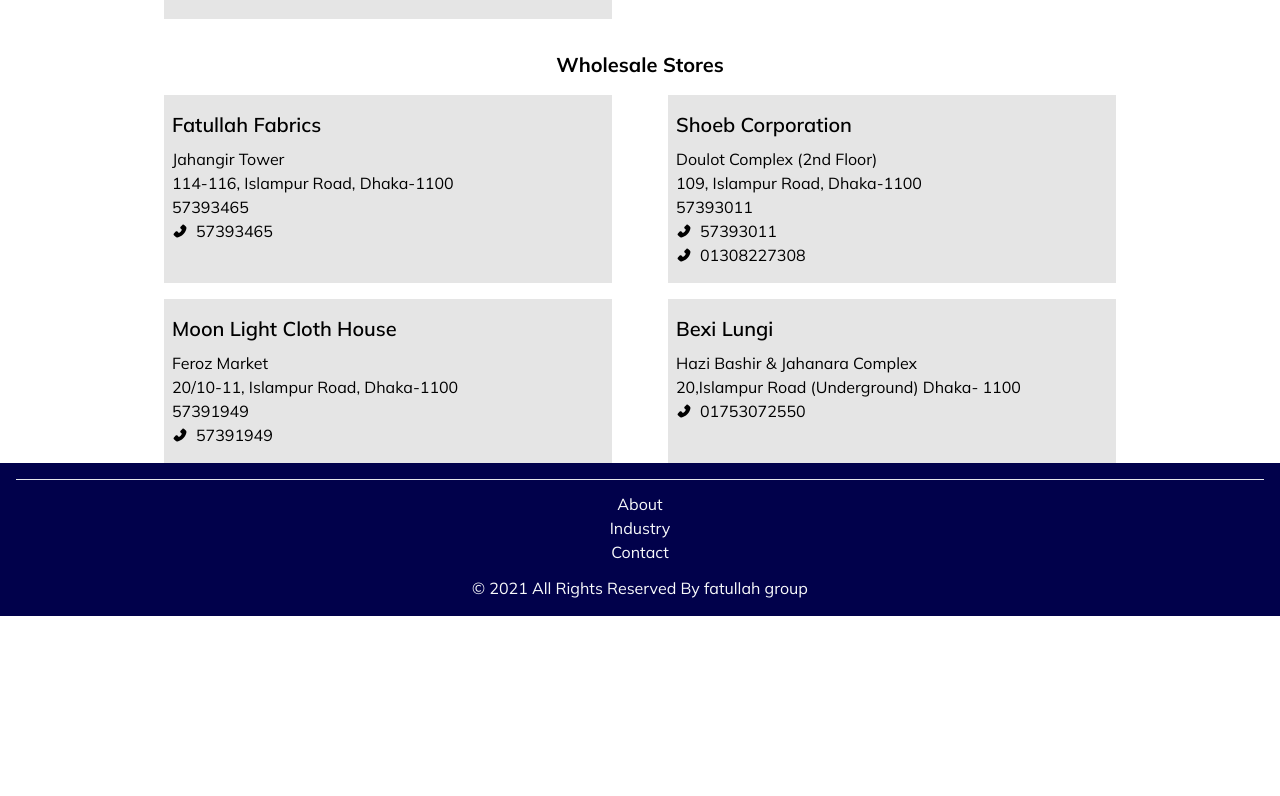
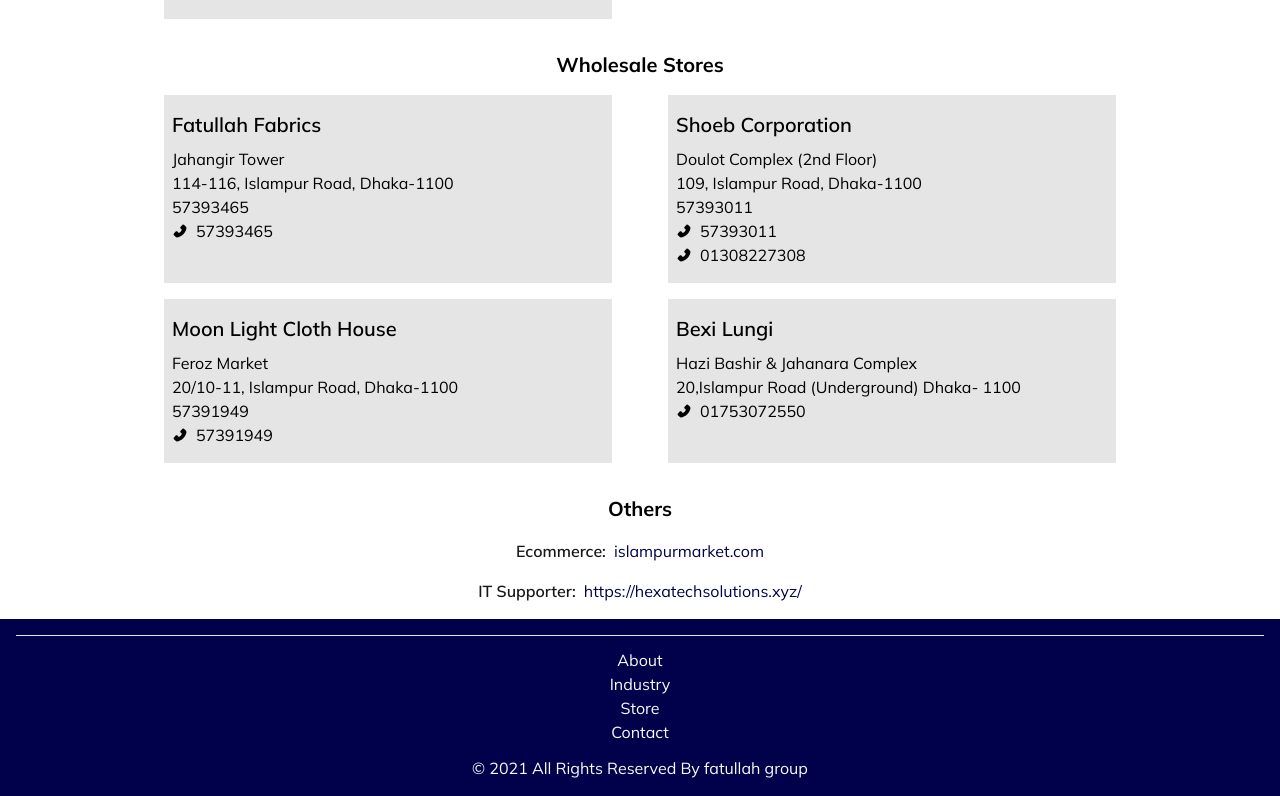
Before and after one commit to soyab-mostofa/fatullah-site, a Next.js app: page /location in a window 1280 px wide. Shown: the part 1062-1858 px from the top of the page. Before the commit the page ends 1678 px from the top, so only its background shows below. Built offline with nearby package versions, Linux system fonts and the light colour scheme.

Commit message:
fixed bugs

```diff
--- a/components/elements/Footer.jsx
+++ b/components/elements/Footer.jsx
@@ -17,6 +17,11 @@
             </Link>
           </li>
           <li>
+            <Link href="/location">
+              <a>Store</a>
+            </Link>
+          </li>
+          <li>
             <Link href="/contact">
               <a>Contact</a>
             </Link>
--- a/pages/_app.js
+++ b/pages/_app.js
@@ -9,13 +9,17 @@
 import TopHeader from "../components/elements/TopHeader";
 import Footer from "../components/elements/Footer";
 import MobileNav from "../components/elements/MobileNav";
+import Head from "next/head";
 
 function MyApp({ Component, pageProps }) {
   const [open, setOpen] = React.useState(false);
 
   return (
     <>
-      {/* navbar */}
+      <Head>
+        <title>Fatullah fabrics</title>
+        <link rel="shortcut icon" href="/static/favicon.ico" />
+      </Head>
 
       <div>
         <div className="container px-3 mx-auto md:px-0">
--- a/pages/location.jsx
+++ b/pages/location.jsx
@@ -1,3 +1,4 @@
+import Link from "next/link";
 import React from "react";
 import { AiFillPhone } from "react-icons/ai";
 
@@ -161,6 +162,26 @@
           <Card key={i} data={data} />
         ))}
       </div>
+      <p className="mt-8 mb-4 text-xl font-bold text-center">Others </p>
+      <div className="flex flex-col my-4 space-y-4 text-center">
+        <Link passHref href="https://islampurmarket.com/">
+          <a className="text-blue-primary">
+            <span className="mr-2 font-semibold text-neutral-900">
+              {" "}
+              Ecommerce:
+            </span>
+            islampurmarket.com
+          </a>
+        </Link>
+        <Link passHref href="https://hexatechsolutions.xyz/">
+          <a className="text-blue-primary">
+            <span className="mr-2 font-semibold text-neutral-900">
+              IT Supporter:
+            </span>
+            https://hexatechsolutions.xyz/
+          </a>
+        </Link>
+      </div>
     </div>
   );
 };
```
Also changed, not shown: 1 other file (tests, documents, lock files or other folders).
